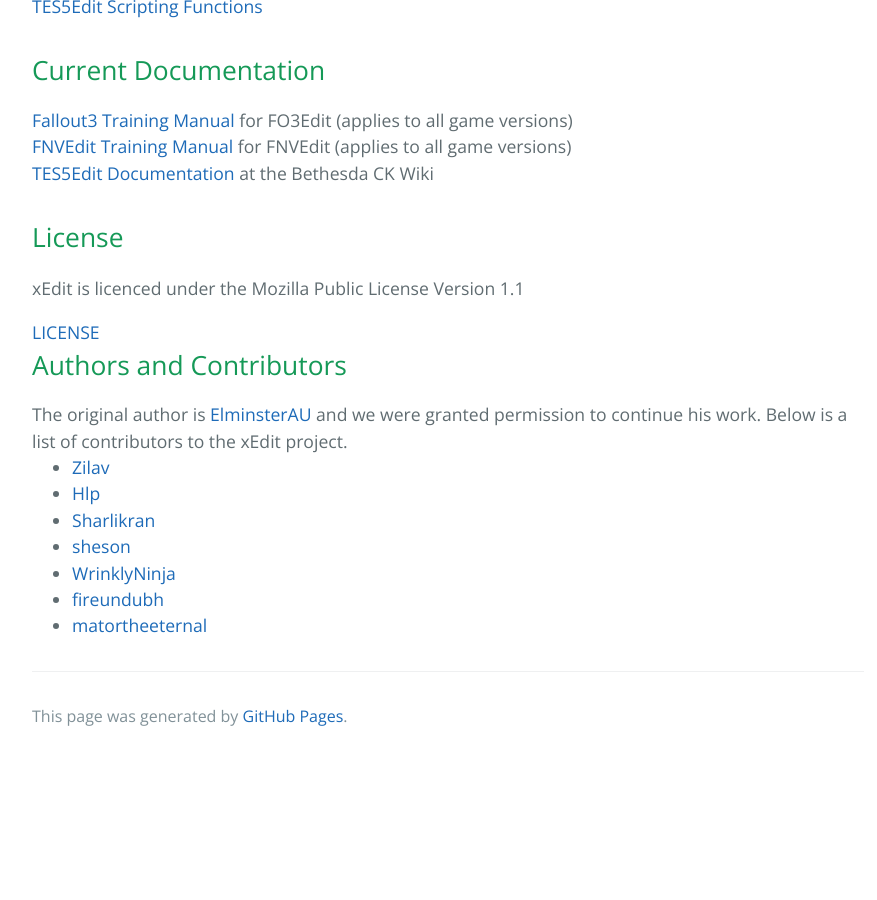
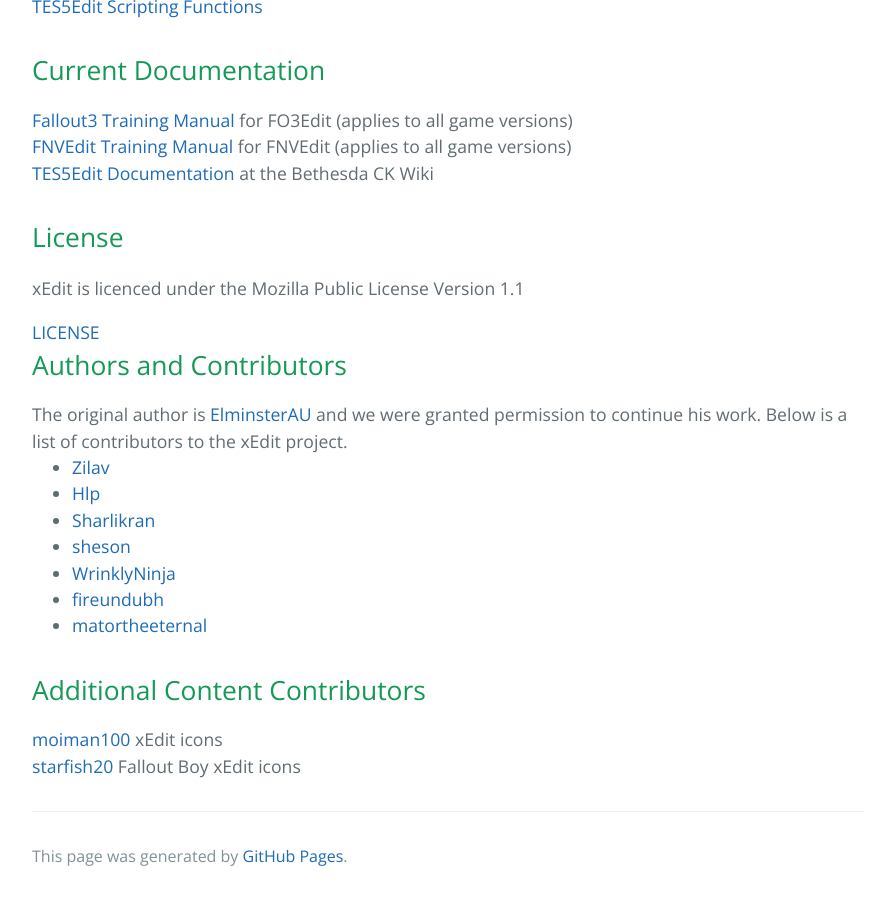
Before and after one commit to TES5Edit/TES5Edit.github.io, a Jekyll site: the page built from index.html, in a window 1280 px wide and 900 px high, scrolled down 1248 px. Shown: the whole window, without its empty margins (192-1069 px from the left). Built offline with Jekyll 4.4.1, drawn with Linux system fonts in a browser that asks for light colours; before the commit the page ends 2008 px from its top, so only the background shows below that.

Commit message:
Update index.html

```diff
--- a/index.html
+++ b/index.html
@@ -52,3 +52,7 @@
 {% endfor %}
 </ul>
 </div>
+
+<h2>Additional Content Contributors</h2>
+<a href="https://moiman100.deviantart.com/art/Tes5edit-Icons-467927896">moiman100</a> xEdit icons<br>
+<a href="https://starfish20.deviantart.com/art/FO3Edit-Vault-Boys-396309590">starfish20</a> Fallout Boy xEdit icons<br>
```
